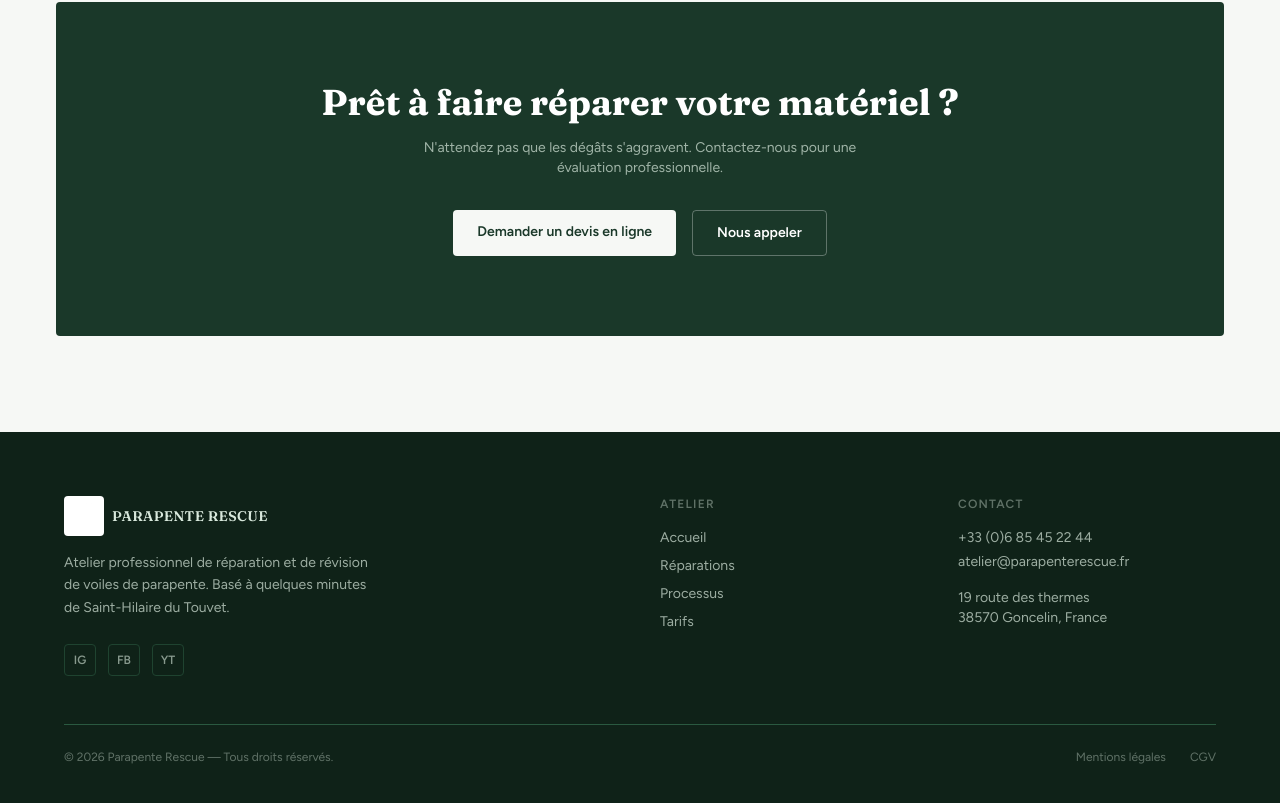
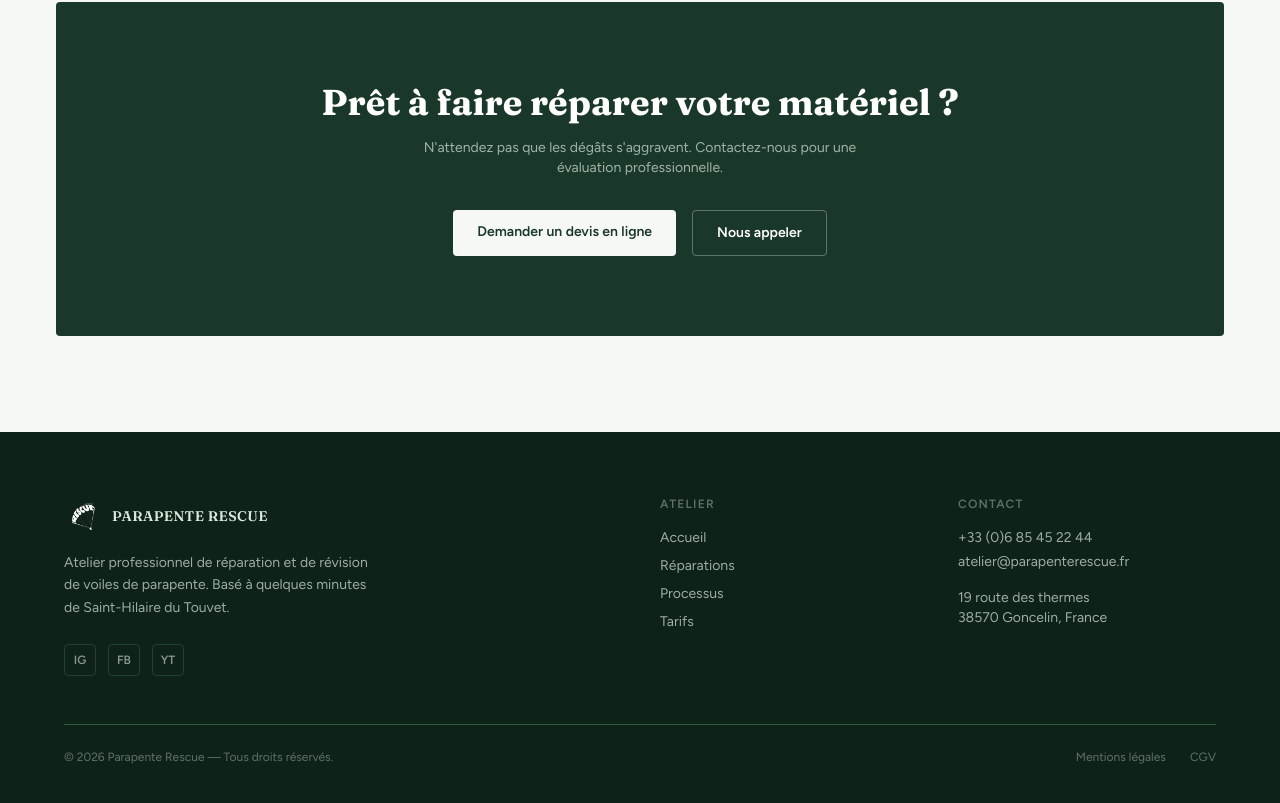
Before and after one commit to clementsbt/Parapente-rescue, a Next.js app: page / in a window 1280 px wide. Shown: the part 2684-3487 px from the top of the page. Built offline with nearby package versions, Linux system fonts and the light colour scheme.

Commit message:
Remove white background from footer logo

```diff
--- a/src/components/Footer.tsx
+++ b/src/components/Footer.tsx
@@ -15,7 +15,7 @@ export default function Footer() {
                 src="/images/logo/atelier-reparation-parapente-rescue-.png.webp"
                 alt="Parapente Rescue"
                 fill
-                className="object-contain rounded-sm bg-white"
+                className="object-contain rounded-sm"
               />
             </div>
             <span className="text-sm font-semibold tracking-wide uppercase" style={{ fontFamily: "var(--font-fraunces), serif" }}>Parapente Rescue</span>
```
